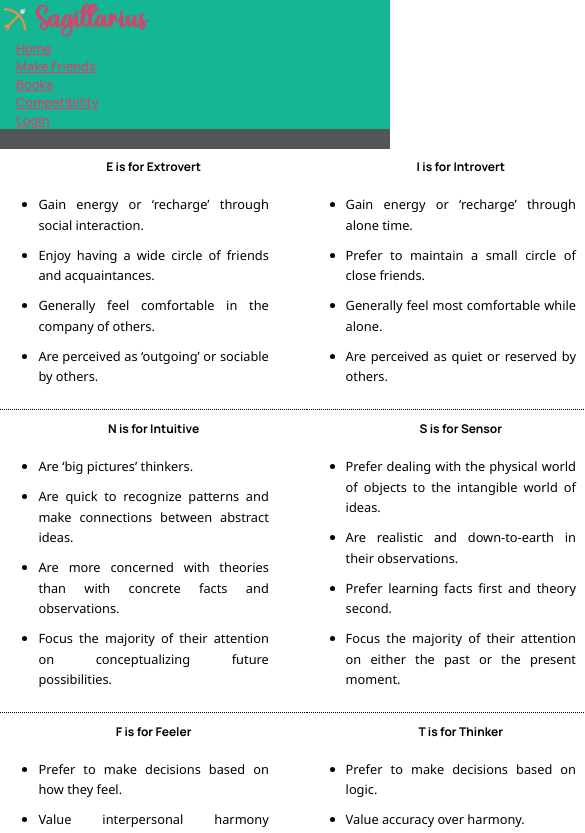
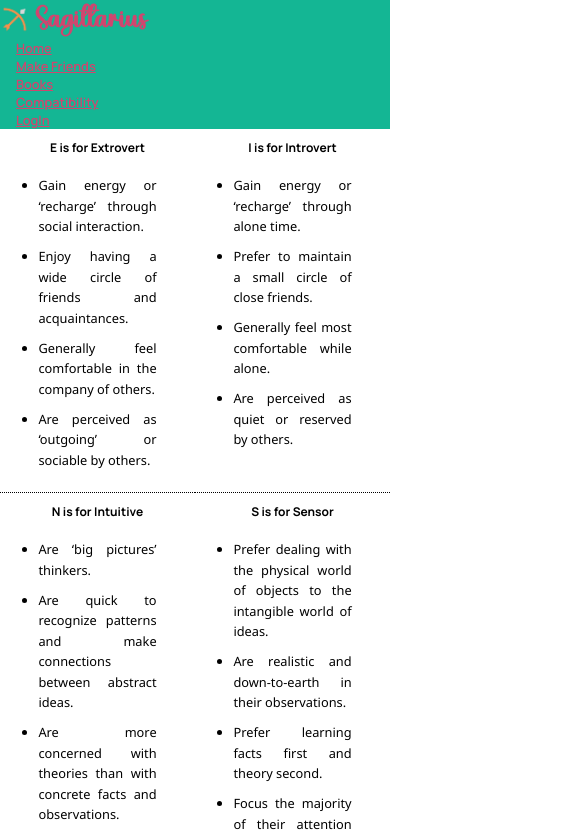
Before and after one commit to teejvan1/Sagittarius, a React (Create React App) app in the folder client/: page /mbti in a window 390 px wide. Shown: the top 833 px of the page, 585 px wide, since content can reach past the window. Built offline with nearby package versions, Linux system fonts and the light colour scheme.

Commit message:
added responsiveness for mbti page

```diff
--- a/client/src/pages/Mbti.css
+++ b/client/src/pages/Mbti.css
@@ -10,3 +10,13 @@
   flex-wrap: wrap;
   background-color: white;
 }
+
+@media only screen and (max-width: 652px) {
+  .Mbti {
+    padding-bottom: 0;
+  }
+  .Mbti .block-container {
+    width: 100%;
+    margin: 0 auto;
+  }
+}
```
